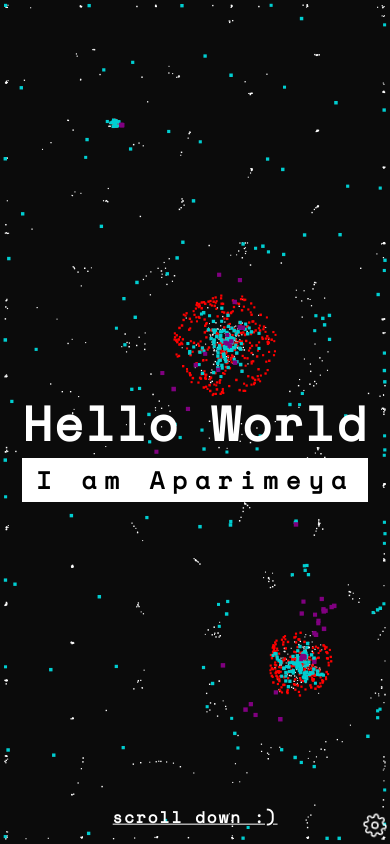
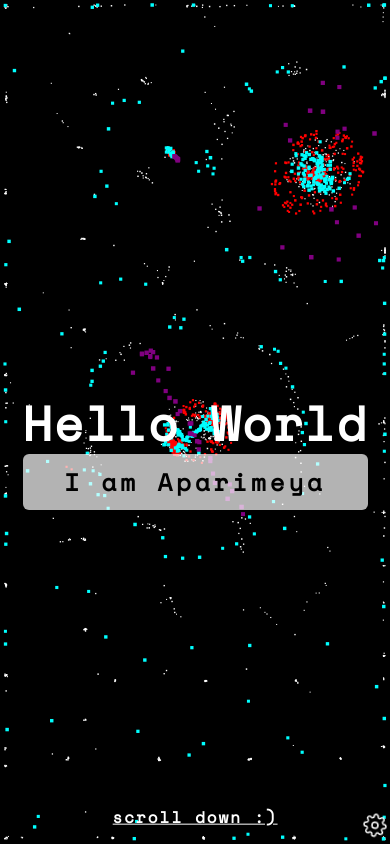
Before and after one commit to humblef00ls/aparimeya.ai, a SvelteKit app: page / in a window 390 px wide. Built offline with nearby package versions, Linux system fonts and the light colour scheme.

Commit message:
scrolling new

```diff
--- a/src/lib/Simulation.svelte
+++ b/src/lib/Simulation.svelte
@@ -6,14 +6,14 @@
 
     let showDebugger = false;
     let fps = 0;
-    let S = 550;
-    let count= 0;
-    let local = 70;
+    let S = 500;
+    let count = 0;
+    let local = 85;
     $: minDim = Math.min(w, h);
     let frameId = null;
     $: ll = local + minDim / 100 + POSSIN + HS * 30;
     let damp = 0.95;
-    $: dd = damp - HS * 0.075;
+    $: dd = damp - HS * 0.06 - 0.4 * POSSIN;
     $: HS = $Y / h;
     $: SIN = Math.sin((3.14 * $Y) / h);
     $: COS = Math.cos((3.14 * $Y) / h);
@@ -22,7 +22,7 @@
     let margin = 5;
     $: push = margin + Math.max(100, minDim / 4) * Math.abs(SIN);
     let [h, w] = [0, 0];
-
+    const [R, W, B, P, BG] = ["red", "white", "cyan", "purple", "black"];
     let RD = {};
     let WD = {};
     let BD = {};
@@ -114,10 +114,10 @@
 
         const scaleX = Math.min(Math.min(h, w), S);
 
-        let white = create(scaleX * 2.5, "white", 1);
-        let red = create(scaleX * 1.75, "red", 2);
-        let blue = create(scaleX / 1, "DarkTurquoise", 3);
-        let purple = create(scaleX / 6, "purple", 4);
+        let white = create(scaleX * 2.5, W, 1);
+        let red = create(scaleX * 1.75, R, 2);
+        let blue = create(scaleX / 1, B, 3);
+        let purple = create(scaleX / 6, P, 4);
         const times = [];
         count = points.length;
         function update() {
@@ -128,7 +128,7 @@
             times.push(now);
             fps = times.length;
             RD = {
-                r: 0.1 + -1*POSSIN + 0.05 * HS,
+                r: 0.1 + -1 * POSSIN + 0.05 * HS,
                 b: -1 - 0.23 * HS,
                 w: 0.2 - 0.09 * HS,
                 p: 0.4 - 0.2 * HS,
@@ -142,14 +142,14 @@
             BD = {
                 r: -0.2 - 0.1 * HS,
                 b: 0.5 + POSSIN - 0.025 * HS,
-                w: -0.05 + 0.03 * HS,
+                w: -0.07 + 0.05 * HS,
                 p: -0.2,
             };
             PD = {
                 r: -1 + 0.15 * HS,
-                b: -0.4+HS*.3,
+                b: -0.4 + HS * 0.075,
                 w: -0.1 + 0.1 * HS,
-                p: 0.2 + 2 * HS + POSSIN,
+                p: 0.2 + 0.5 * HS + POSSIN,
             };
             rule(red, red, RD.r);
             rule(red, blue, RD.b);
@@ -168,7 +168,7 @@
             rule(purple, red, PD.r);
             rule(purple, blue, PD.b);
 
-            ctx.fillStyle = "rgb(11,11,11)";
+            ctx.fillStyle = BG;
             ctx.fillRect(0, 0, w, h);
 
             for (let i = 0; i < points.length; i++) {
@@ -197,14 +197,19 @@
         setup();
     };
     const reset = () => {
-        S = 550;
-        local = 70;
+        S = 500;
+        local = 85;
         damp = 0.95;
         margin = 5;
     };
 </script>
 
-<button class:fade={HS>=.7}  class="setting" on:click={() => (showDebugger = true)} style={`animation-duration:${20+HS*5}s`}>
+<button
+    class:fade={HS >= 0.7}
+    class="setting"
+    on:click={() => (showDebugger = true)}
+    style={`animation-duration:${20 + HS * 5}s`}
+>
     <svg
         xmlns="http://www.w3.org/2000/svg"
         width="24"
@@ -321,20 +326,18 @@
         right: 5px;
         bottom: 5px;
         z-index: 20;
-        padding:0px;
-        margin:0px;
-        transition:.4s ease-in-out;
-        opacity:1;
+        padding: 0px;
+        margin: 0px;
+        transition: 0.4s ease-in-out;
+        opacity: 1;
         animation: rotation 20s infinite linear;
-
     }
-    .fade{
-        opacity:.25;
+    .fade {
+        opacity: 0.25;
         animation: rotation 40s infinite linear;
-
     }
-    .setting:hover{
-        opacity:1 !important;
+    .setting:hover {
+        opacity: 1 !important;
     }
     .setting {
         background: none;
@@ -365,6 +368,7 @@
         background-color: rgba(0, 0, 0, 0.1);
         font-family: "Space Mono", monospace;
         font-size: 0.75rem;
+        -webkit-backdrop-filter: blur(4px);
         backdrop-filter: blur(4px);
     }
     .sub-panel {
--- a/src/routes/+layout.svelte
+++ b/src/routes/+layout.svelte
@@ -73,9 +73,8 @@
 	header h3 {
 		padding: 5px;
 		letter-spacing: 4px;
-		backdrop-filter: blur(1px);
-		transition: ease-in-out 0.4s;
-		opacity: .65;
+		transition: ease-in-out 0.33s;
+		opacity: .575;
 	}
 	.slide {
 		transform: translate(0%, 0px);
--- a/src/routes/+page.svelte
+++ b/src/routes/+page.svelte
@@ -1,21 +1,37 @@
 <script>
 	import { Y } from "$lib/store";
+	import { onMount } from "svelte";
 	let h = 0;
+	let w = 0;
+	$: minD = Math.min(h, w);
+
+	onMount(() => {
+		setTimeout(() => {
+			titleContainer.classList.remove("anime");
+		}, 680);
+	});
+	let titleContainer;
 </script>
 
-<svelte:window bind:innerHeight={h} />
+<svelte:window bind:innerHeight={h} bind:innerWidth={w} />
 <div class="blackout" class:shade={$Y / h > 0.5} />
 
 <section id="home">
-	<div class="title-container">
-		<h1 class="mh">Hello World</h1>
+	<h1 class="mh">Hello World</h1>
+	<div
+		bind:this={titleContainer}
+		class="title-container anime"
+		style={`transform: translate3d(0%, -${
+			$Y / 2 - ($Y / h) * 50
+		}px, 0) scale(${1 + Math.min($Y / (h * 2), w > 600 ? 0.5 : 0.05)})`}
+	>
 		<h2 class="title">I am Aparimeya</h2>
 	</div>
 	<h4 class:slide={$Y > h / 2} class="scroll">
 		<a href="#about">scroll down :)</a>
 	</h4>
 </section>
-<section id="about">about</section>
+<section id="about">{minD}</section>
 <section id="projects">projects</section>
 <section id="contact">contact</section>
 
@@ -23,29 +39,37 @@
 	@keyframes fadeInAnimation {
 		0% {
 			opacity: 0;
+			transform: translate3d(0, -100%, 0);
 		}
 		100% {
 			opacity: 1;
+			transform: translate3d(0, 0%, 0);
 		}
 	}
 	.mh {
 		font-size: 3rem;
 	}
 	.title-container {
-
-		position: relative;
+		position: fixed;
+		top: calc(50% + 2rem);
+		width: 345px;
+		transform: translate3d(0%, 0%, 0);
+		display: flex;
+		background: rgba(255, 255, 255, 0.7);
+		justify-content: space-evenly;
+		padding: 0px 5px;
+		border-radius: 6px;
+	}
+	.anime {
+		animation: fadeInAnimation ease-in-out 0.66s;
+		animation-iteration-count: 1;
+		animation-fill-mode: forwards;
 	}
 	.title {
-		position: absolute;
-		width: 100%;
 		text-align: center;
-		letter-spacing: 8px;
-		animation: fadeInAnimation ease 3s;
-		animation-iteration-count: 1;
-		animation-fill-mode: forwards;
-		padding: 4px;
-		background: white;
-		color:black;
+		padding: 10px;
+		color: black;
+		letter-spacing: 4px;
 	}
 	.blackout {
 		height: 100dvh;
@@ -70,6 +94,7 @@
 		max-width: 100vw;
 		z-index: 4;
 	}
+
 	.scroll {
 		position: fixed;
 		bottom: 5px;
```
Lines whose indentation alone changed are shown as unchanged.
